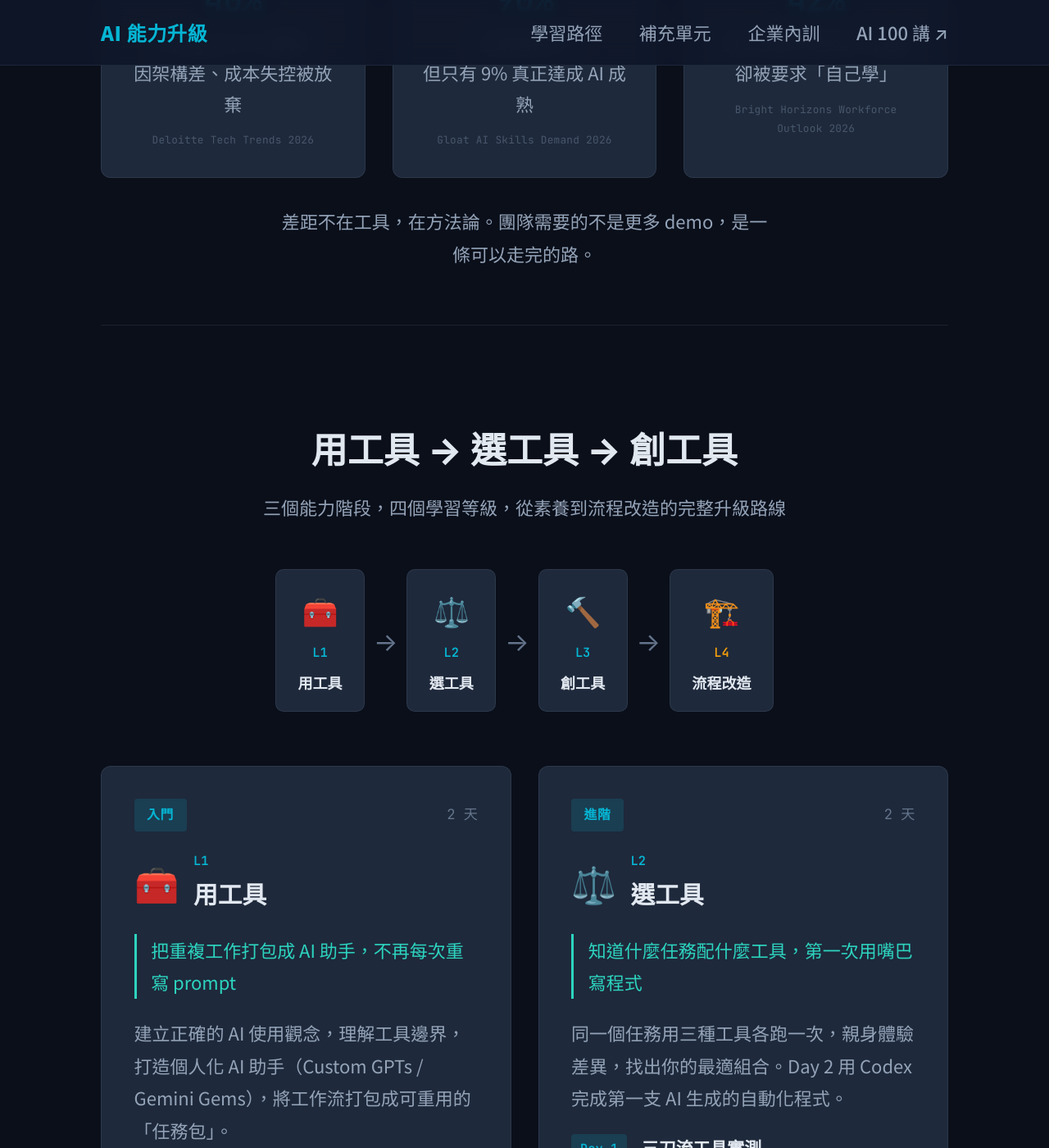
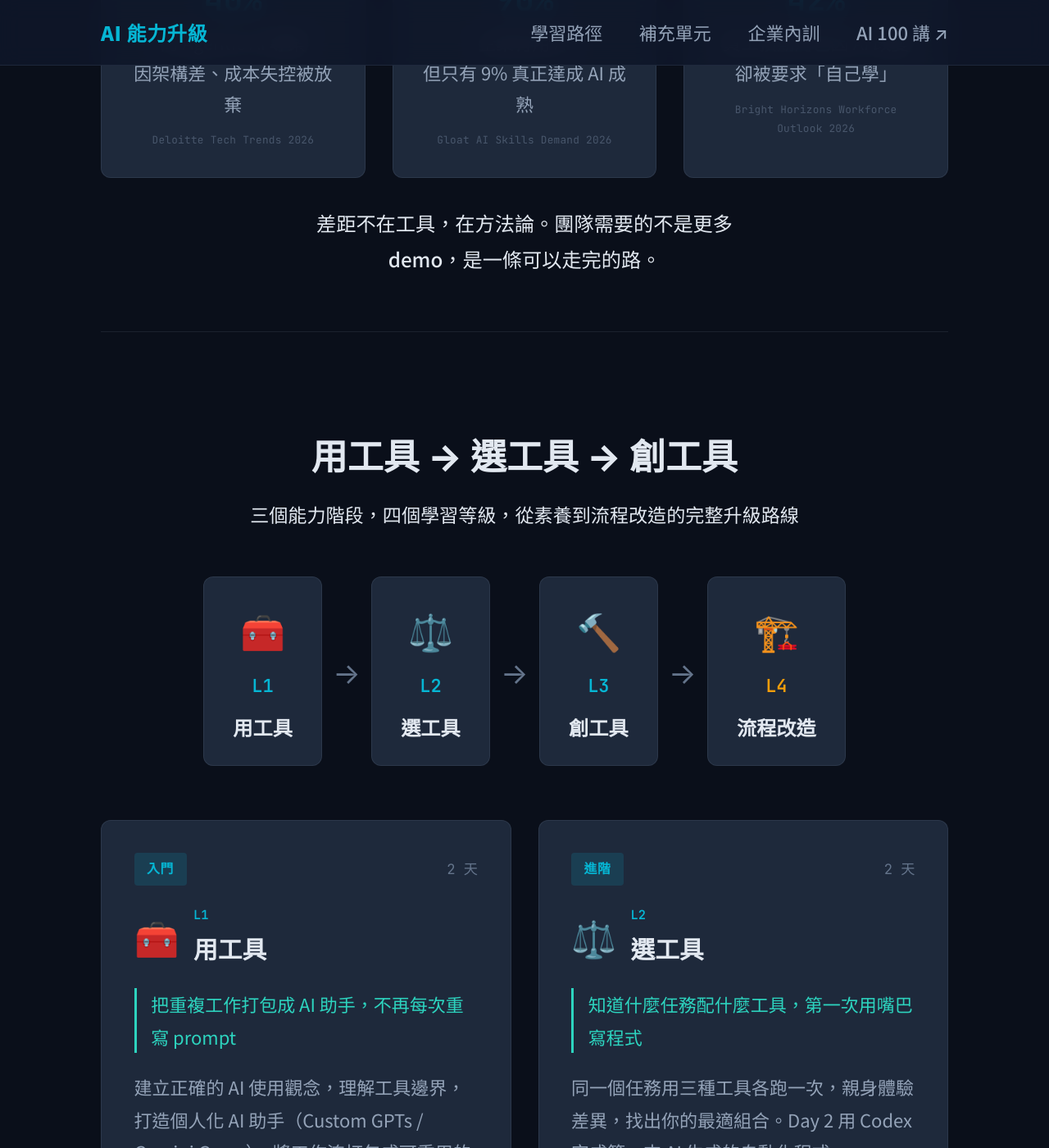
Before and after one commit to ai-cooperation/ai-path, a Jekyll site: the page built from index.md, in a window 1280 px wide and 1400 px high, scrolled down 792 px. Shown: the whole window at 82% size. Built offline with Jekyll 4.4.1, drawn with Linux system fonts in a browser that asks for light colours.

Commit message:
style: path-node放大, pain-insight提色, 按鈕改預約諮詢

```diff
--- a/assets/css/style.css
+++ b/assets/css/style.css
@@ -39,7 +39,7 @@ html { font-size: 22px; }
 small, .caption, .label, .img-caption, .img-label-tag,
 .hero-eyebrow, .level-tag, .level-days, .day-label,
 .supplement-tag, .supplement-hero-tag, .related-badge,
-.outcomes-label, .outcome-tag, .path-node-label, .pain-source {
+.outcomes-label, .outcome-tag, .pain-source {
   font-size: max(16px, 0.72rem);
 }
 
@@ -223,8 +223,9 @@ a:hover { color: var(--teal); }
 }
 .pain-insight {
   text-align: center;
-  color: var(--text-muted);
-  font-size: 1rem;
+  color: var(--text);
+  font-size: 1.1rem;
+  font-weight: 500;
   max-width: 600px;
   margin: 0 auto;
 }
@@ -239,8 +240,8 @@ a:hover { color: var(--teal); }
 }
 .section-desc {
   text-align: center;
-  color: var(--text-muted);
-  font-size: 1rem;
+  color: var(--text);
+  font-size: 1.05rem;
   margin-bottom: 2.5rem;
 }
 
@@ -250,7 +251,7 @@ a:hover { color: var(--teal); }
   display: flex;
   align-items: center;
   justify-content: center;
-  gap: 0.5rem;
+  gap: 0.6rem;
   margin-bottom: 3rem;
   flex-wrap: wrap;
 }
@@ -258,20 +259,20 @@ a:hover { color: var(--teal); }
   display: flex;
   flex-direction: column;
   align-items: center;
-  gap: 0.3rem;
-  padding: 0.8rem 1.2rem;
+  gap: 0.4rem;
+  padding: 1.1rem 1.6rem;
   background: var(--bg-card);
   border: 1px solid var(--border);
-  border-radius: 10px;
-  min-width: 100px;
+  border-radius: 12px;
+  min-width: 130px;
   transition: all 0.2s;
 }
 .path-node:hover { border-color: var(--cyan); transform: translateY(-2px); }
-.path-node-icon { font-size: 1.6rem; }
-.path-node-label { font-family: var(--font-mono); font-size: 0.7rem; color: var(--cyan); font-weight: 600; }
-.path-node-name { font-size: 0.82rem; font-weight: 700; color: var(--text); }
+.path-node-icon { font-size: 2rem; }
+.path-node-label { font-family: var(--font-mono); font-size: 1rem; color: var(--cyan); font-weight: 700; }
+.path-node-name { font-size: 1.1rem; font-weight: 800; color: var(--text); }
 .level-l4 .path-node-label { color: var(--gold); }
-.path-arrow { font-size: 1.4rem; color: var(--text-dim); }
+.path-arrow { font-size: 1.6rem; color: var(--text-dim); }
 
 /* === Level Cards === */
 .levels-grid {
```
Also changed, not shown: enterprise.md (+1 -1 lines).
